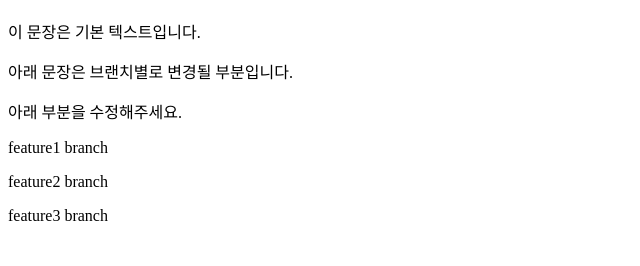
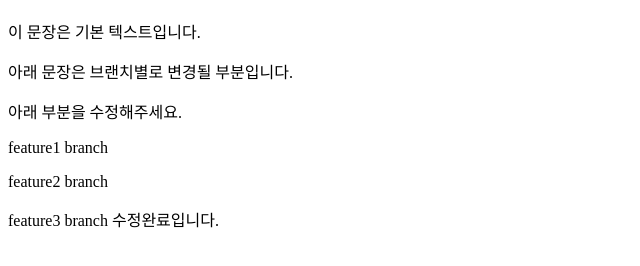
Before and after one commit to kdowon3/example, a plain HTML site: page index.html in a window 1280 px wide. Shown: the part 70-336 px from the top of the page, without its empty margins (0-640 px from the left). Drawn offline with Linux system fonts and the light colour scheme.

Commit message:
feat: feature3

```diff
--- a/index.html
+++ b/index.html
@@ -12,6 +12,6 @@
     <p>아래 부분을 수정해주세요.</p>
     <p>feature1 branch</p>
     <p>feature2 branch</p>
-    <p>feature3 branch</p>
+    <p>feature3 branch 수정완료입니다.</p>
 </body>
 </html>
```
